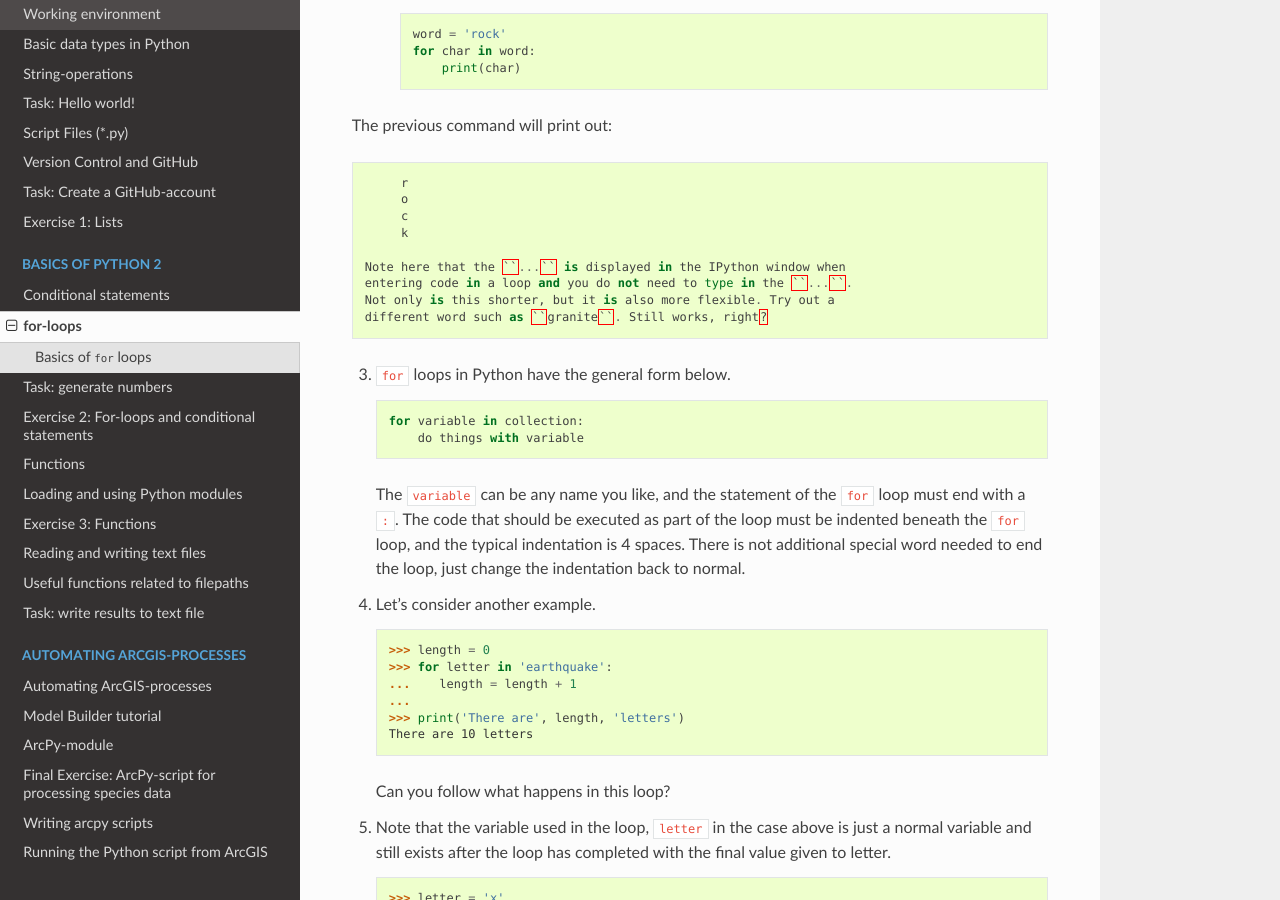
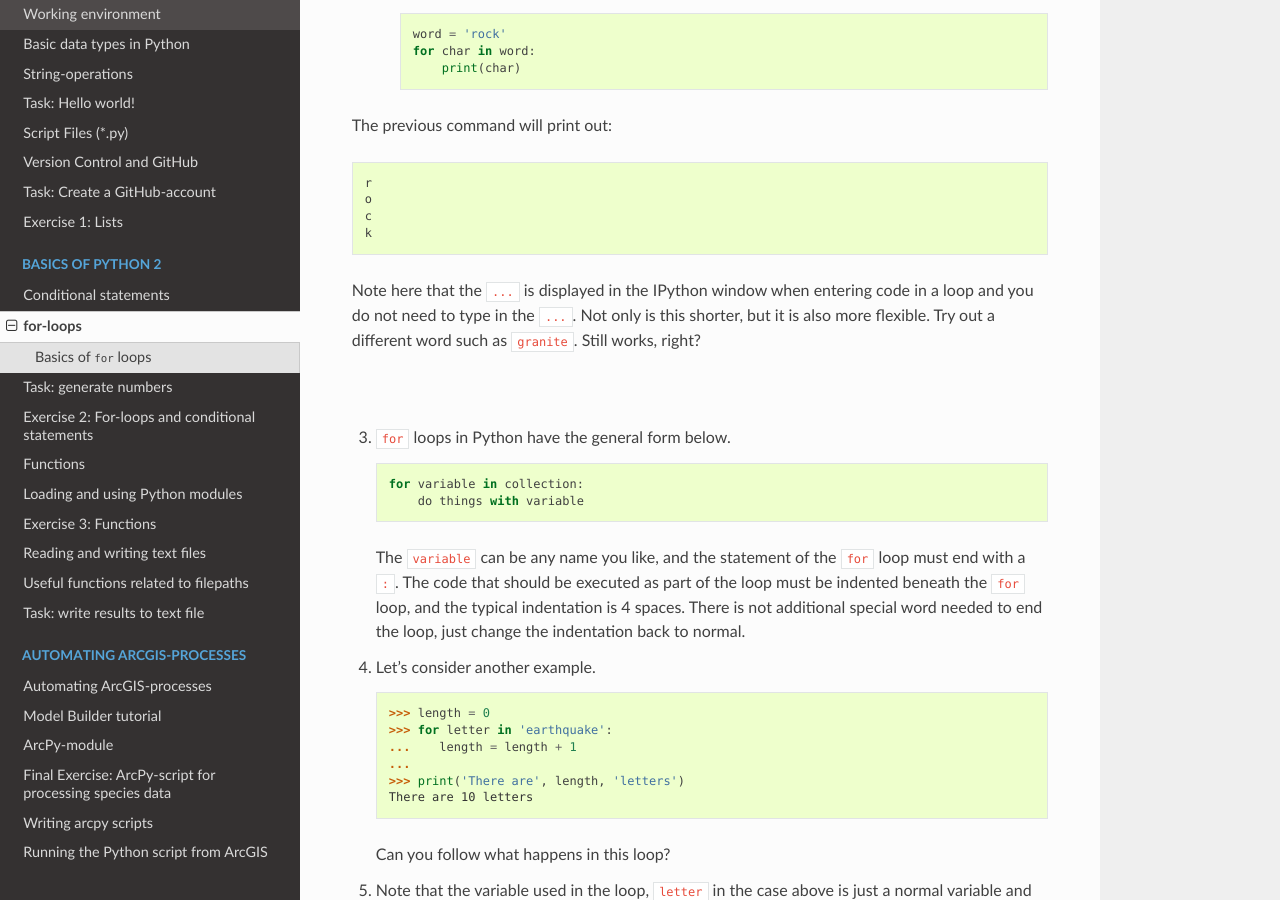
Before and after one commit to Automating-GIS-processes/FEC, a Sphinx documentation site: the page built from source/Day2-for-loops.rst, in a window 1280 px wide and 900 px high, scrolled down 990 px. Built offline with Sphinx 7.4.7 and the Read the Docs theme 2.0.0, drawn with Linux system fonts in a browser that asks for light colours; pages that are not in the unit, such as notebooks, are missing from menus.

```diff
--- a/source/Day2-for-loops.rst
+++ b/source/Day2-for-loops.rst
@@ -63,10 +63,13 @@ The previous command will print out:
         c
         k
 
-   Note here that the ``...`` is displayed in the IPython window when
-   entering code in a loop and you do not need to type in the ``...``.
-   Not only is this shorter, but it is also more flexible. Try out a
-   different word such as ``granite``. Still works, right?
+Note here that the ``...`` is displayed in the IPython window when
+entering code in a loop and you do not need to type in the ``...``.
+Not only is this shorter, but it is also more flexible. Try out a
+different word such as ``granite``. Still works, right?
+
+|
+
 3. ``for`` loops in Python have the general form below.
 
    .. code:: python
```
